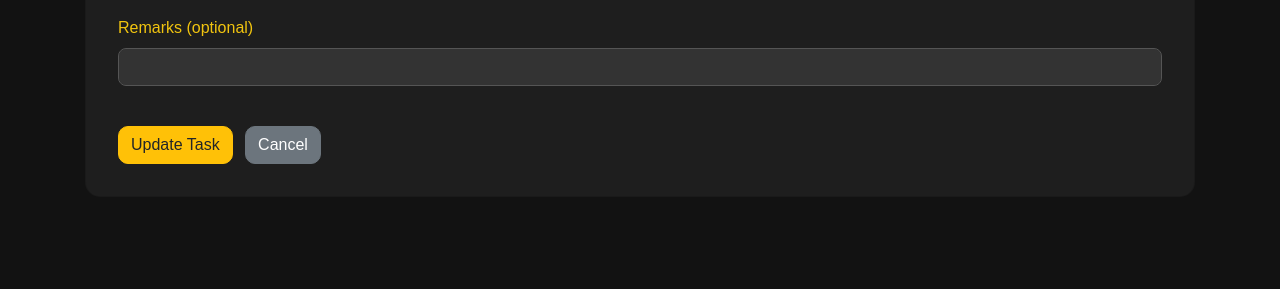
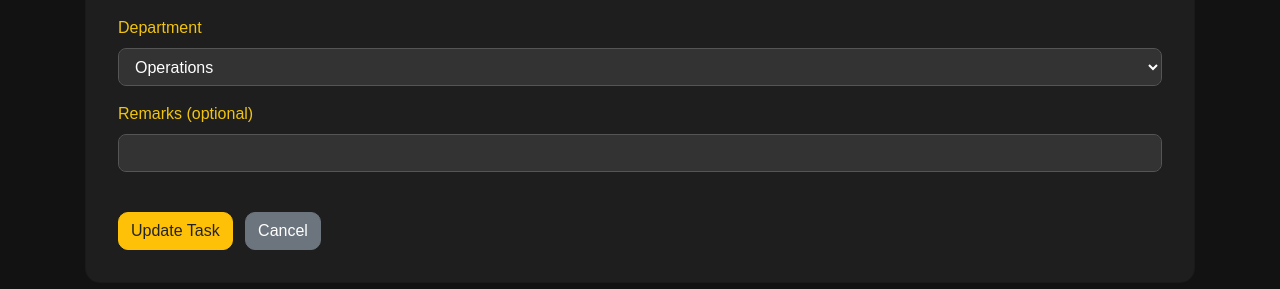
Before and after one commit to mithun-martin/CO-KITCHEN-TASK-MANAGER-FLASK-APP, a Flask app: template templates/update.html in a window 1280 px wide. Shown: the part 455-744 px from the top of the page. Run offline with Flask 3, Linux system fonts and the light colour scheme; the template is opened without the code that fills it, so the values that code supplies are empty; some libraries are stand-ins or nearby versions.

Commit message:
Fix ENUM and dropdown

```diff
--- a/app.py
+++ b/app.py
@@ -1,4 +1,5 @@
 import enum
+from enum import Enum
 from flask import Flask, render_template, request, redirect
 #👉 This imports Flask (the web framework), render_template (to show HTML pages), and request (to read form data sent by user).
 from flask_sqlalchemy import SQLAlchemy
@@ -42,10 +43,7 @@ app.config['SQLALCHEMY_TRACK_MODIFICATIONS'] = False  #dont think much here
 
 #2)SETTING UP THE DATABASE
 db = SQLAlchemy(app)
-#📌 What is SQLAlchemy here?
-#It’s the ORM (Object Relational Mapper) you’re using to connect your Python code to a database.
-#In this case, you’re using SQLite as the database, and SQLAlchemy is the library that lets you interact with it via Python classes instead of raw SQL queries.
-#the line here ✅ Initializes SQLAlchemy for your Flask app.
+
 
 class Branche_issues(enum.Enum):
     Baladia_Card = "Baladia_Card"
@@ -91,6 +89,11 @@ class Branches(enum.Enum):
     Jeddah = "Jeddah"
     Qurtubah = "Qurtubah"
 
+class Department(enum.Enum):
+    OPERATIONS = "Operations"
+    MAINTENANCE = "Maintenance"
+
+
 
 
 class HotelOp(db.Model):
@@ -102,6 +105,7 @@ class HotelOp(db.Model):
     status = db.Column(db.String(50), nullable=False, default="None")        # ✅ New
     # date_created = db.Column(db.DateTime,default = datetime.utcnow)
     branches = db.Column(db.Enum(Branches), nullable=False)
+    department = db.Column(db.Enum(Department), nullable=False)  # NEW COLUMN
     date_created = db.Column(db.DateTime(timezone=True), nullable=False)
     remarks = db.Column(db.String(200))  # ✅ New
     # date_created = db.Column(db.DateTime, nullable=False) # ✅ New
@@ -134,14 +138,16 @@ def create_read():
 
         desc = request.form['desc']
         status = request.form['status']
-        branches = request.form['Branch']
+        # branches = request.form['Branch']
+        branches = Branches(request.form['Branch'])
+        department = Department(request.form['department'])
         saudi_tz = pytz.timezone('Asia/Riyadh')
         current_time = datetime.utcnow().replace(tzinfo=pytz.utc).astimezone(saudi_tz)
         remarks = request.form.get('remarks', '')  # Get remarks if provided, else empty string
         #since for all others we gav emandatory to fill else form wont e netering we saw in ui
         #as nullable = False but for remarks we did not do it so it can be empty
 
-        hotelop = HotelOp(branch_issues=branch_issues, desc=desc, status=status, branches=branches, date_created=current_time, remarks=remarks)
+        hotelop = HotelOp(branch_issues=branch_issues, desc=desc, status=status, branches=branches,department=department, date_created=current_time, remarks=remarks)
         db.session.add(hotelop)  # Add the new ToDo item to the session
         db.session.commit()
         return redirect("/")  # Important to redirect after POST
@@ -154,7 +160,16 @@ def create_read():
     else:
         allToDo = HotelOp.query.all()
 
-    return render_template("index.html", allToDo=allToDo, Branches=Branches, selected_branch=filter_branch,Branche_issues=Branche_issues)
+    return render_template(
+    "index.html",
+    allToDo=allToDo,
+    Branches=Branches,
+    selected_branch=filter_branch,
+    Branche_issues=Branche_issues,
+    Departments=Department  # ✅ Added this line
+)
+
+
 
 
 @app.route("/update/<int:sno>", methods=["GET", "POST"])
@@ -171,12 +186,20 @@ def update(sno):
         todo.desc = request.form["desc"]
         todo.status = request.form["status"]
         todo.remarks = request.form.get("remarks", "")
-        todo.branches = Branches(request.form["Branch"])  # ✅ This line was missing before
+        todo.branches = Branches(request.form["Branch"]) # ✅ This line was missing before
+        todo.department = Department(request.form["department"])
 
         db.session.commit()
         return redirect("/")
 
-    return render_template("update.html", todo=todo, Branche_issues=Branche_issues, Branches=Branches)
+    return render_template(
+    "update.html",
+    todo=todo,
+    Branche_issues=Branche_issues,
+    Branches=Branches,
+    Departments=Department  # ✅ Consistent naming
+)
+
 
 
 
@@ -195,9 +218,3 @@ def delete(sno):
 
 if __name__ == "__main__":
     app.run(debug=True)
-
-
-   #THESE LINES TELL APP TO RUN AND IN DEBUGGER MODE SO THAT IF ANY ERRO HAPPENS IT WILLL BE SHOW IN BROWSER
-
-#📦 2️Create a .gitignore file
-#Very important — to ignore files you don’t want to push (like your DB, virtual env)
--- a/templates/update.html
+++ b/templates/update.html
@@ -19,6 +19,8 @@
     <div class="card">
       <h2>Update Task</h2>
       <form action="/update/{{ todo.sno }}" method="POST">
+
+        <!-- Branch Issue -->
         <div class="form-group">
           <label>Branch Issue</label>
           <select name="branch_issues" class="form-control" required>
@@ -27,10 +29,14 @@
             {% endfor %}
           </select>
         </div>
+
+        <!-- Description -->
         <div class="form-group mt-3">
           <label>Description</label>
           <input type="text" name="desc" class="form-control" value="{{ todo.desc }}" required>
         </div>
+
+        <!-- Status -->
         <div class="form-group mt-3">
           <label>Status</label>
           <select name="status" class="form-control">
@@ -39,18 +45,33 @@
             {% endfor %}
           </select>
         </div>
+
+        <!-- Branch -->
         <div class="form-group mt-3">
           <label>Branch</label>
-          <select name="Branch" class="form-control">
+          <select name="Branch" class="form-control" required>
             {% for branch in Branches %}
               <option value="{{ branch.value }}" {% if todo.branches.value == branch.value %}selected{% endif %}>{{ branch.value }}</option>
             {% endfor %}
           </select>
         </div>
+
+        <!-- Department -->
+        <div class="form-group mt-3">
+          <label>Department</label>
+          <select name="department" class="form-control" required>
+            {% for dept in ["Operations", "Maintenance"] %}
+              <option value="{{ dept }}" {% if todo.department == dept %}selected{% endif %}>{{ dept }}</option>
+            {% endfor %}
+          </select>
+        </div>
+
+        <!-- Remarks -->
         <div class="form-group mt-3">
           <label>Remarks (optional)</label>
           <input type="text" name="remarks" class="form-control" value="{{ todo.remarks or '' }}">
         </div>
+
         <button type="submit" class="btn btn-warning mt-4">Update Task</button>
         <a href="/" class="btn btn-secondary mt-4 ml-2">Cancel</a>
       </form>
```
Also changed, not shown: templates/index.html (+13 -0 lines).
